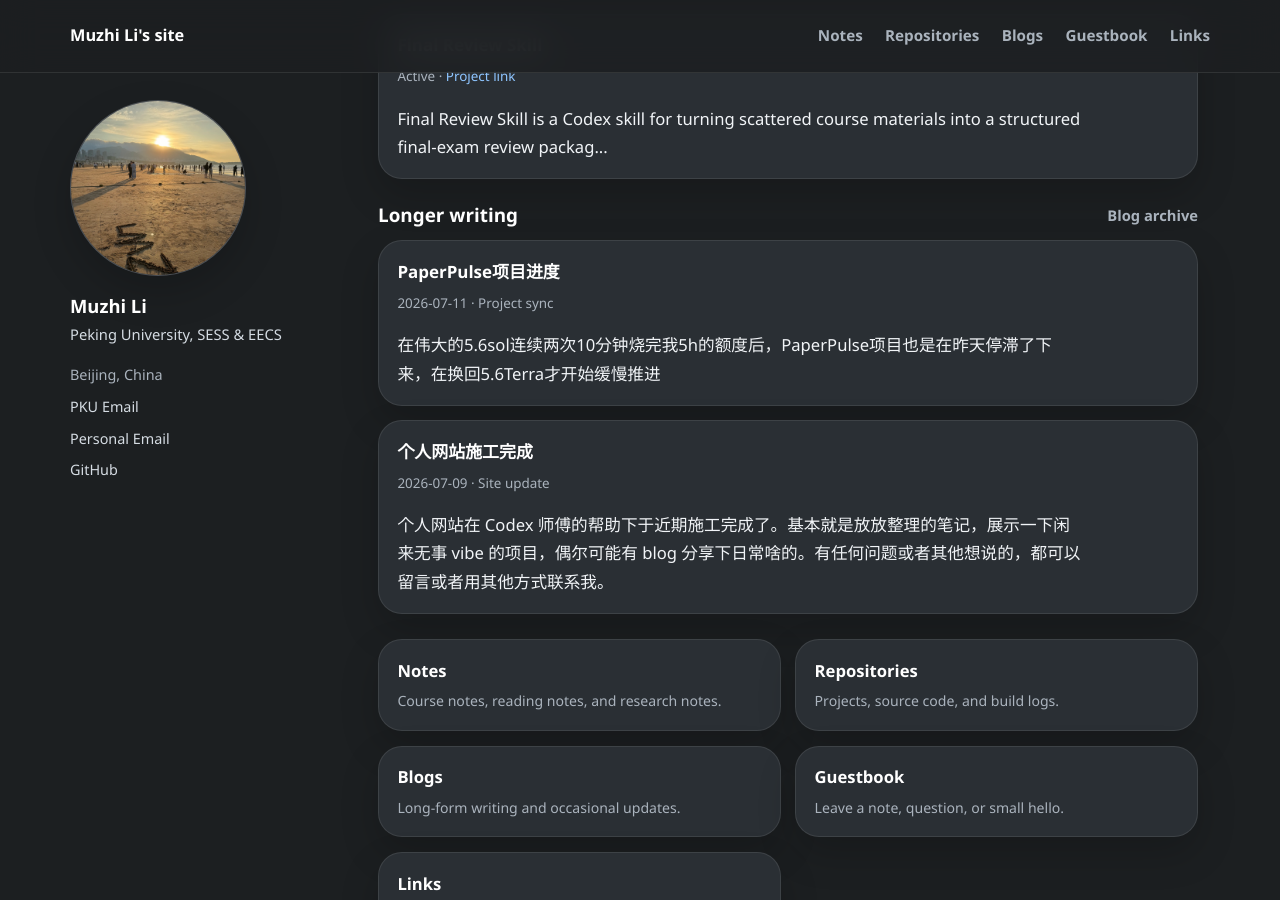
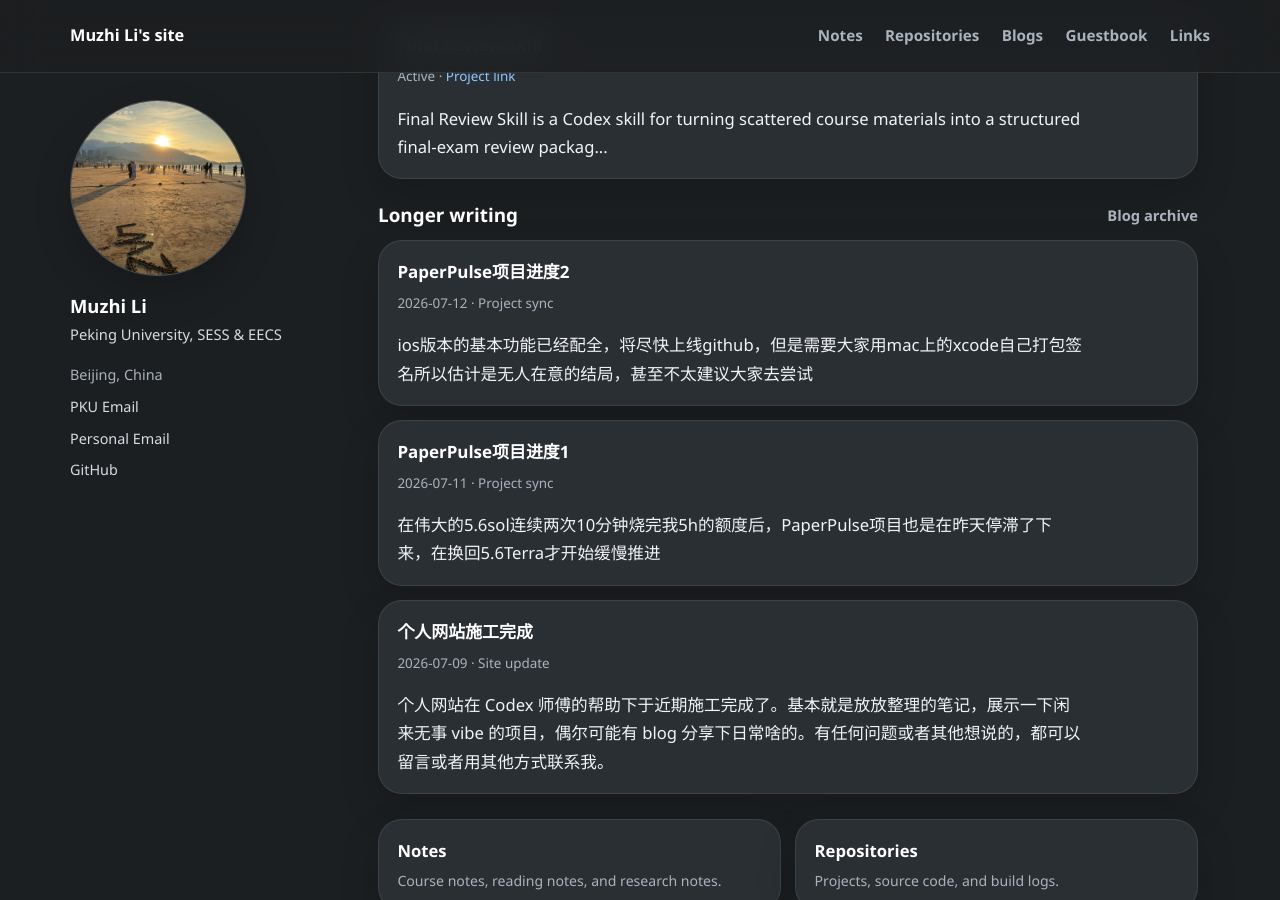
Before and after one commit to GabrielMu2006/GabrielMu2006.github.io, a Jekyll site: the page built from _pages/about.md, in a window 1280 px wide and 900 px high, scrolled down 948 px. Built offline with Jekyll 4.4.1, drawn with Linux system fonts in a browser that asks for light colours; comment, search, counter and statistics services are not loaded; part of the change alters nothing that is shown.

Commit message:
Add my new blog

```diff
--- a/_Blogs/project-sync-260711.md
+++ b/_Blogs/project-sync-260711.md
@@ -1,5 +1,5 @@
 ---
-title: "PaperPulse项目进度"
+title: "PaperPulse项目进度1"
 collection: Blogs
 type: "Project sync"
 permalink: /Blogs/project-sync-260711/
--- /dev/null
+++ b/_Blogs/project-sync-260712.md
@@ -0,0 +1,23 @@
+---
+title: "PaperPulse项目进度2"
+collection: Blogs
+type: "Project sync"
+permalink: /Blogs/project-sync-260712/
+date: 2026-07-12
+status: "Published"
+---
+
+ios版本的基本功能已经配全，将尽快上线github，但是需要大家用mac上的xcode自己打包签名所以估计是无人在意的结局，甚至不太建议大家去尝试
+
+今天的主要工作还是macos端的开发，基本功能已经配全了，基本可以实现获取论文，解读论文，并且同时看原文以及解读文本，应用的图标也设计好了
+
+macos版本上线前的任务基本只剩下一些UI的设计以及潜在的debug，预计明天可以完成
+
+也大致思考了一下后续规划：
+- V0.x:各个平台的测试版，实现基本功能
+- V1.x:用户打开应用,设定领域日期论文数量等偏好，应用调用论文api推送相关文章，用户选择其中的论文用自己配置的api进行解读，且解读内容可以保存在本地
+- V2.x:用户在应用设置订阅（包活定时、日期限制、内容倾向，文章数量），订阅同步到云服务器，云服务器定时进行论文下载，用户打开查看时从云端下载论文（或单纯查看论文），并选择其中的论文用自己配置的api进行解读，解读内容保存在本地
+- V3.x:保留论文推送订阅系统，用户可以选择用自己的api进行解读并保存，也可以订阅官方套餐（我就是官方）下载官方api生成的解读（可能会收取少量费用，但是肯定有能稳定使用的免费版），因为这样在相同文章推送给不同用户的情况下可以避免解读的重复生成
+- V4.x:在V3的基础上，推送部分加上推荐系统，以及官方套餐可以进行个性化解读设置（在统一解读基础上增加内容）
+
+目前的想法就这么多，后续可能还有变化，大家有什么建业也可以直接跟我说
```
